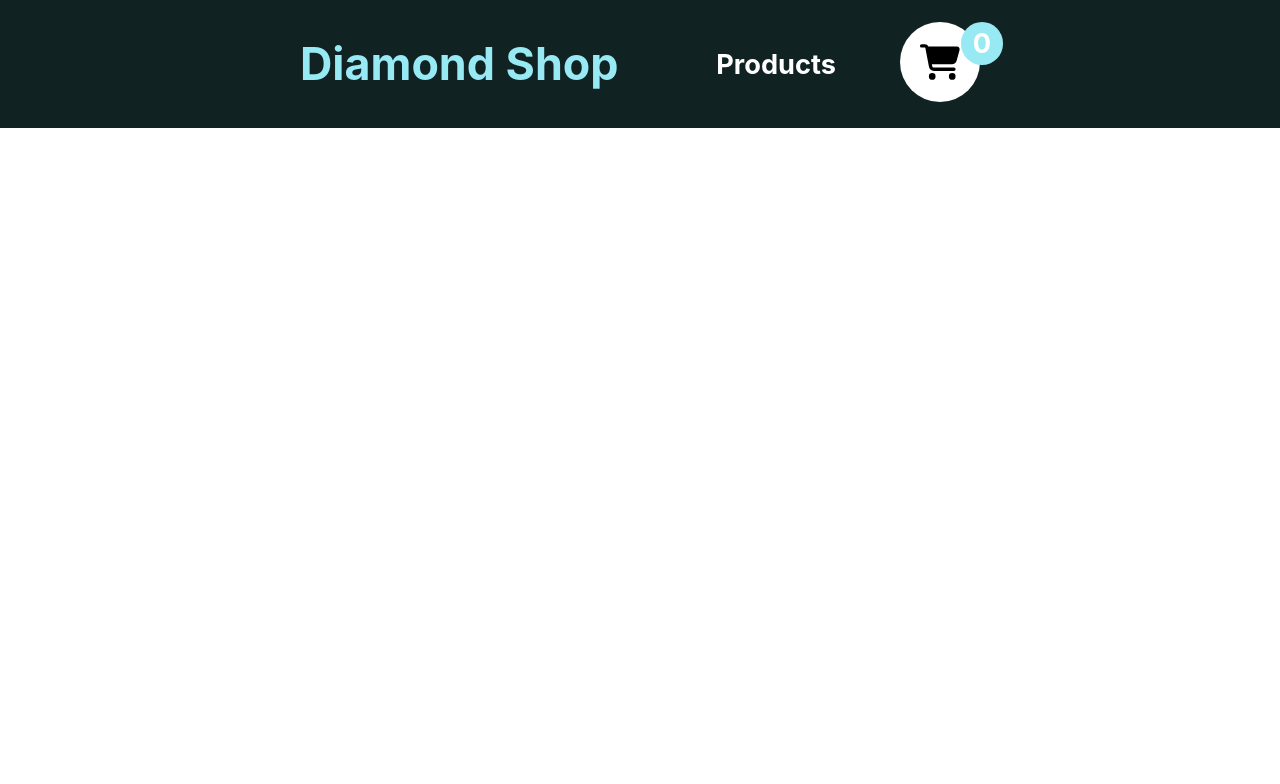
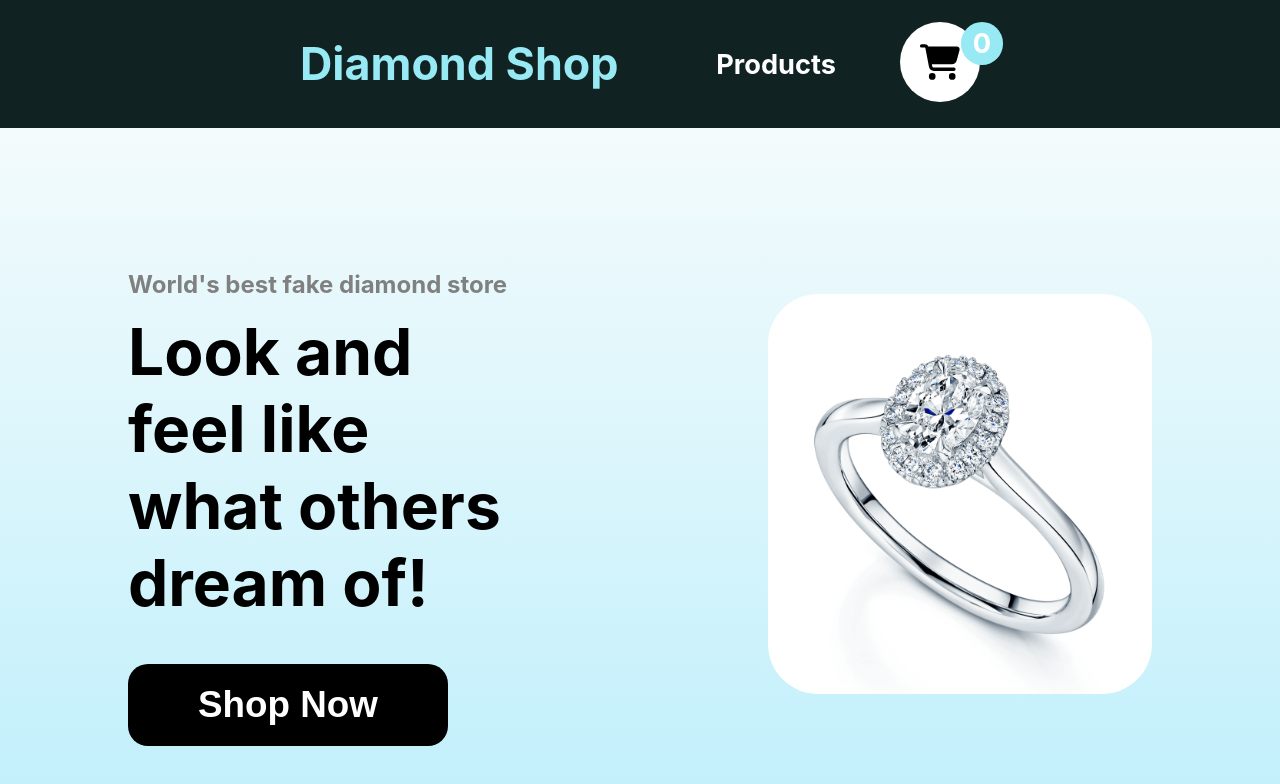
Before and after one commit to Avstrian/React-Shopping-Cart, a React (Create React App) app in the folder shopping-cart-app/: page / in a window 1280 px wide. Shown: the top 784 px of the page. Built offline with nearby package versions, Linux system fonts and the light colour scheme.

Commit message:
Functionality implemented, app completed

```diff
--- a/shopping-cart-app/src/App.js
+++ b/shopping-cart-app/src/App.js
@@ -1,5 +1,5 @@
 import React, { useState } from 'react';
-import { BrowserRouter, Routes, Route } from 'react-router-dom';
+import { Routes, Route } from 'react-router-dom';
 
 import Header from './components/header/Header';
 import Navigation from './components/navigation/Navigation';
@@ -17,15 +17,12 @@ const App = () => {
 
     return (
         <div className='container'>
-            <BrowserRouter>
-                <Routes>
-                    <Route path='/' element={<Navigation number={products.length} />}>
-                        <Route index element={<Header />} />
-                        <Route path='products' element={<Products addToCart={addNewProductToCart} />} />
-                        <Route path='checkout' element={<Checkout products={products} />} />
-                    </Route>
-                </Routes>
-            </BrowserRouter>
+            <Navigation number={products.length} />
+            <Routes>
+                <Route index element={<Header />} />
+                <Route path='products' element={<Products addToCart={addNewProductToCart} />} />
+                <Route path='checkout' element={<Checkout products={products} />} />
+            </Routes>
         </div>
     );
 };
--- a/shopping-cart-app/src/components/checkout/Checkout.js
+++ b/shopping-cart-app/src/components/checkout/Checkout.js
@@ -1,6 +1,8 @@
 import React from "react";
+import { Link } from "react-router-dom";
 
 import './Checkout.css';
+
 import CheckoutItemCard from "./CheckoutItemCard";
 
 
@@ -30,11 +32,11 @@ const Checkout = (props) => {
                 </div>
                 <div className="checkout-buttons">
                     <button id="checkout">Checkout</button>
-                    <button id="back">Back</button>
+                    <Link to={"/"}><button id="back">Back</button></Link>
                 </div>
             </div>
         </div>
-    )
-}
+    );
+};
 
 export default Checkout;
--- a/shopping-cart-app/src/components/checkout/CheckoutItemCard.js
+++ b/shopping-cart-app/src/components/checkout/CheckoutItemCard.js
@@ -1,4 +1,5 @@
 import React from "react";
+
 import './CheckoutItemCard.css';
 
 const CheckoutItemCard = (props) => {
@@ -14,7 +15,7 @@ const CheckoutItemCard = (props) => {
                 <h2>Price: ${price}</h2>
             </div>
         </div>
-    )
+    );
 };
 
 export default CheckoutItemCard;
--- a/shopping-cart-app/src/components/header/Header.js
+++ b/shopping-cart-app/src/components/header/Header.js
@@ -1,6 +1,8 @@
 import React from "react";
+import { Link } from "react-router-dom";
 
 import './Header.css';
+
 import mainImage from '../../assets/main-image.png';
 
 const Header = () => {
@@ -10,13 +12,13 @@ const Header = () => {
             <div className="title-text">
                 <h3 className="gray-text">World's best fake diamond store</h3>
                 <h1 className>Look and feel like what others dream of!</h1>
-                <a href="/products"><button>Shop Now</button></a>
+                <Link to={'/products'}><button>Shop Now</button></Link>
             </div>
             <div className="image-wrapper">
                 <img src={mainImage} alt="hey"></img>
             </div>
         </div>
-    )
-}
+    );
+};
 
 export default Header;
--- a/shopping-cart-app/src/components/navigation/Navigation.js
+++ b/shopping-cart-app/src/components/navigation/Navigation.js
@@ -1,8 +1,10 @@
 import React from "react";
-import './Navigation.css';
+import { Link } from 'react-router-dom'
+
 import { FontAwesomeIcon } from '@fortawesome/react-fontawesome';
 import { faShoppingCart } from '@fortawesome/free-solid-svg-icons';
-import { Link } from 'react-router-dom'
+
+import './Navigation.css';
 
 const Navigation = (props) => {
 
--- a/shopping-cart-app/src/index.js
+++ b/shopping-cart-app/src/index.js
@@ -1,5 +1,7 @@
 import React from 'react';
 import ReactDOM from 'react-dom/client';
+import { BrowserRouter } from 'react-router-dom';
+
 import App from './App';
 
 import './index.css';
@@ -7,7 +9,9 @@ import './index.css';
 const root = ReactDOM.createRoot(document.getElementById('root'));
 root.render(
   <React.StrictMode>
-    <App />
+    <BrowserRouter>
+      <App />
+    </BrowserRouter>
   </React.StrictMode>
 );
 
```
